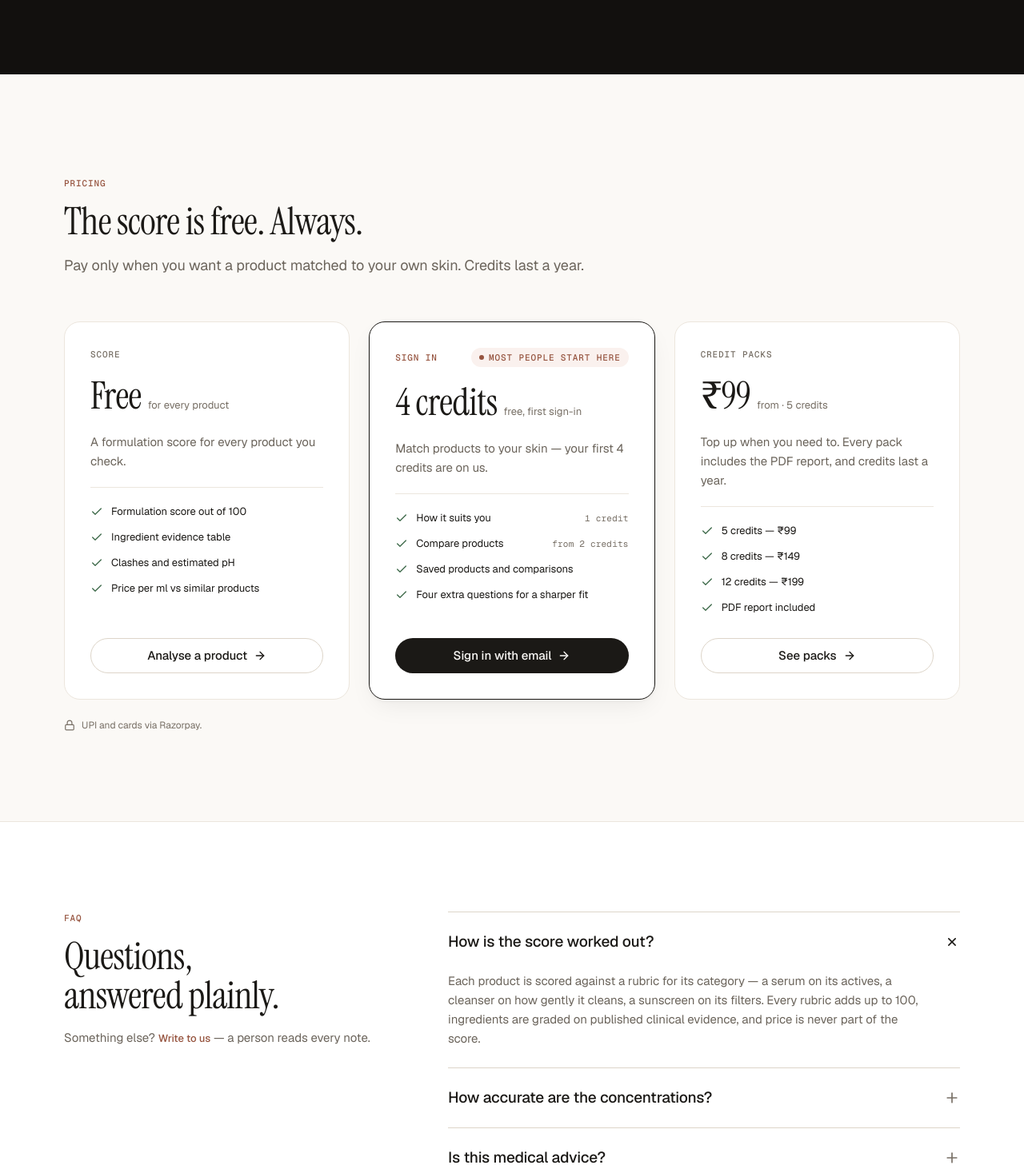
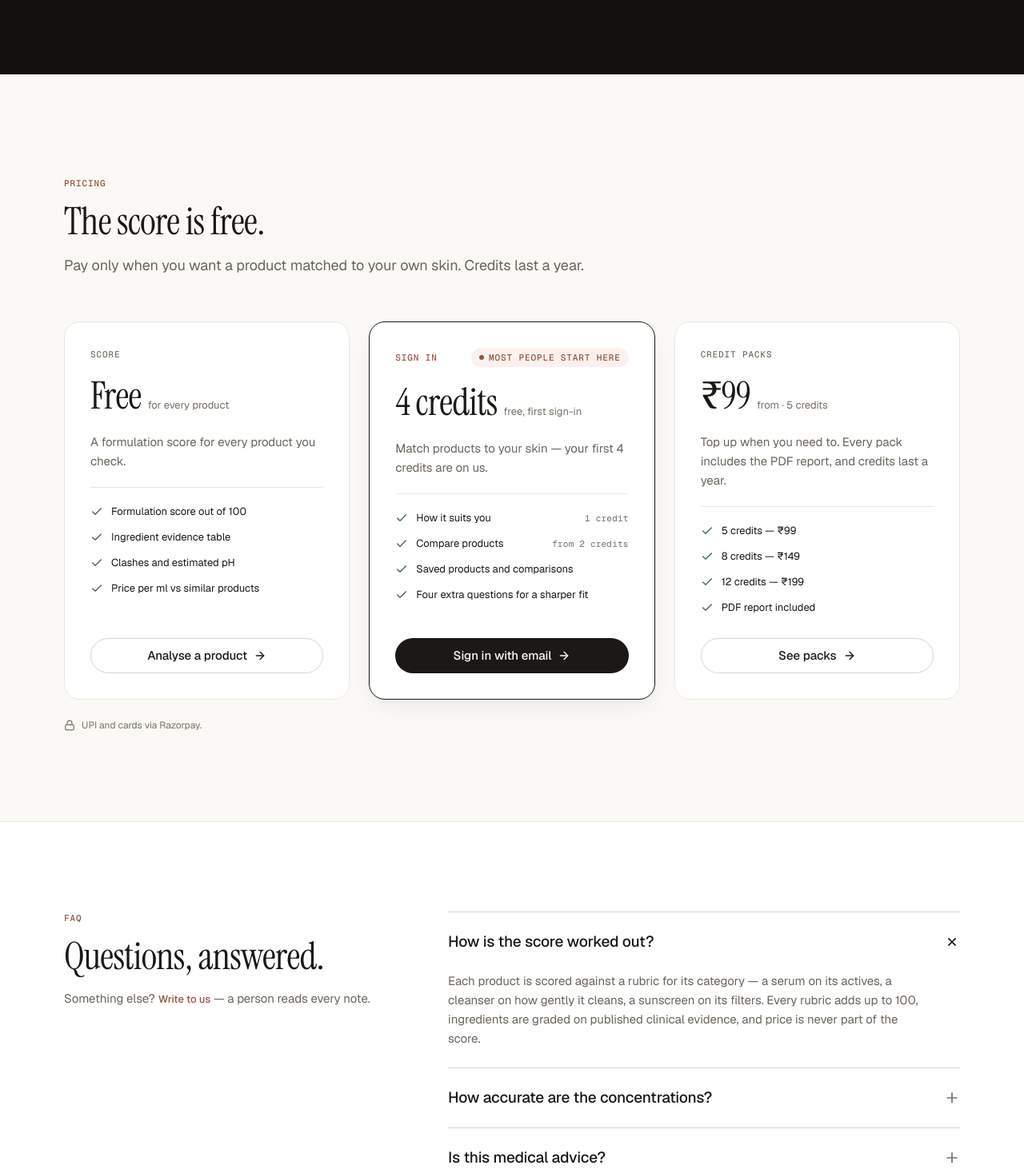
Before and after one commit to priyanka29chakraborty-source/skincare-calculator, a React (Create React App) app in the folder app-main/frontend/: page / in a window 1280 px wide. Shown: the part 3788-5255 px from the top of the page at 80% size. Built offline with nearby package versions, Linux system fonts and the light colour scheme; no server answers.

Commit message:
copy: drop plainly and Always from the landing headings
Co-authored-by: Cursor <cursoragent@cursor.com>

```diff
--- a/app-main/frontend/src/pages/Landing.jsx
+++ b/app-main/frontend/src/pages/Landing.jsx
@@ -269,7 +269,7 @@ export default function Landing({ account, openUnlock }) {
       {/* --------------------------------------------------------- Pricing */}
       <section className="section" id="pricing">
         <div className="container">
-          <SectionHead eyebrow="Pricing" title="The score is free. Always."
+          <SectionHead eyebrow="Pricing" title="The score is free."
                        lede="Pay only when you want a product matched to your own skin. Credits last a year." />
           <div className="plans">
             <Plan name="Score" price="Free" unit="for every product"
@@ -294,7 +294,7 @@ export default function Landing({ account, openUnlock }) {
         <div className="container faq">
           <div className="faq__head">
             <span className="t-eyebrow c-accent">FAQ</span>
-            <h2 className="t-display-m">Questions, answered plainly.</h2>
+            <h2 className="t-display-m">Questions, answered.</h2>
             <p className="t-body-m c-secondary">
               Something else? <a className="link" href="#feedback">Write to us</a> — a person reads every note.
             </p>
```
